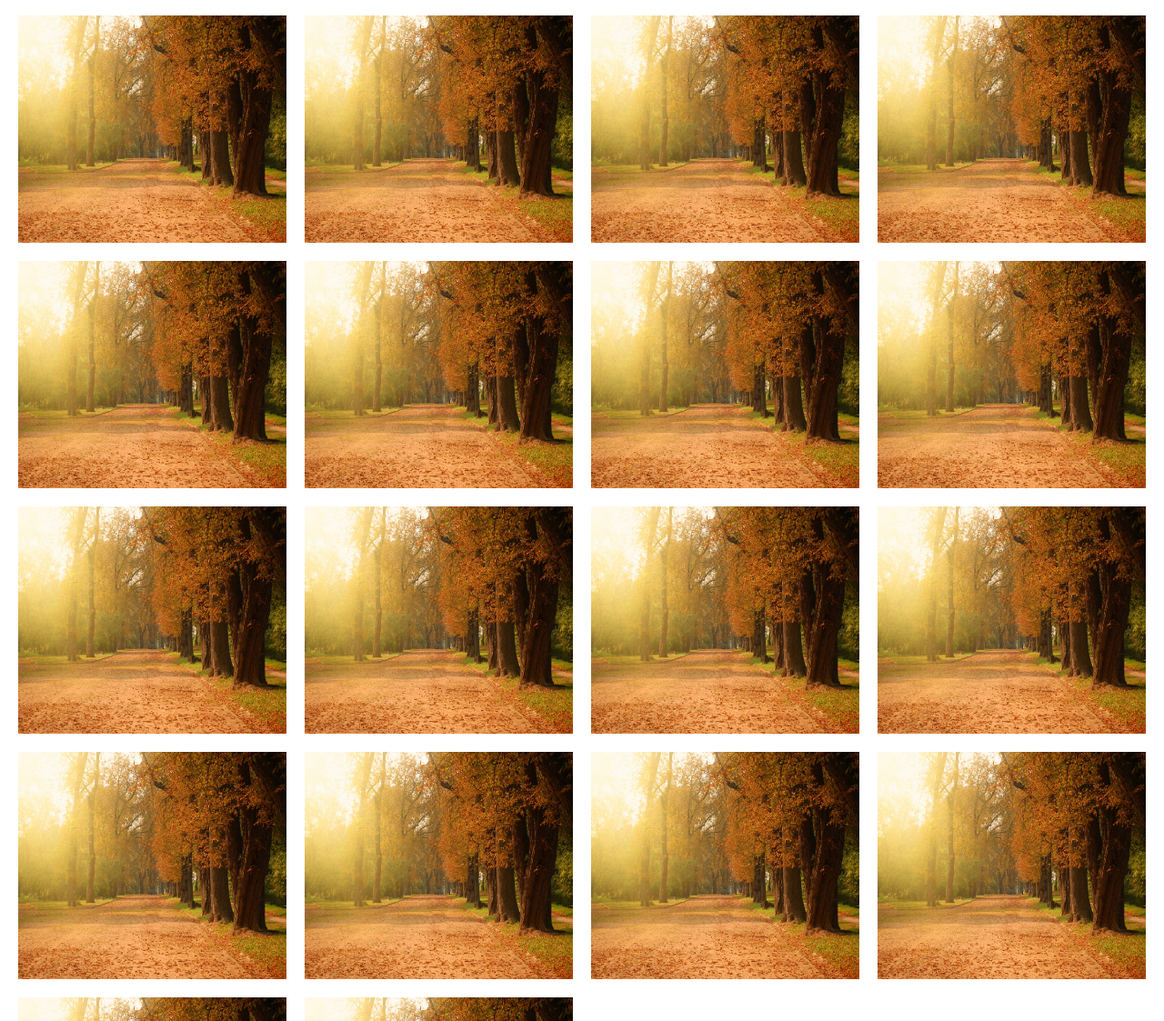
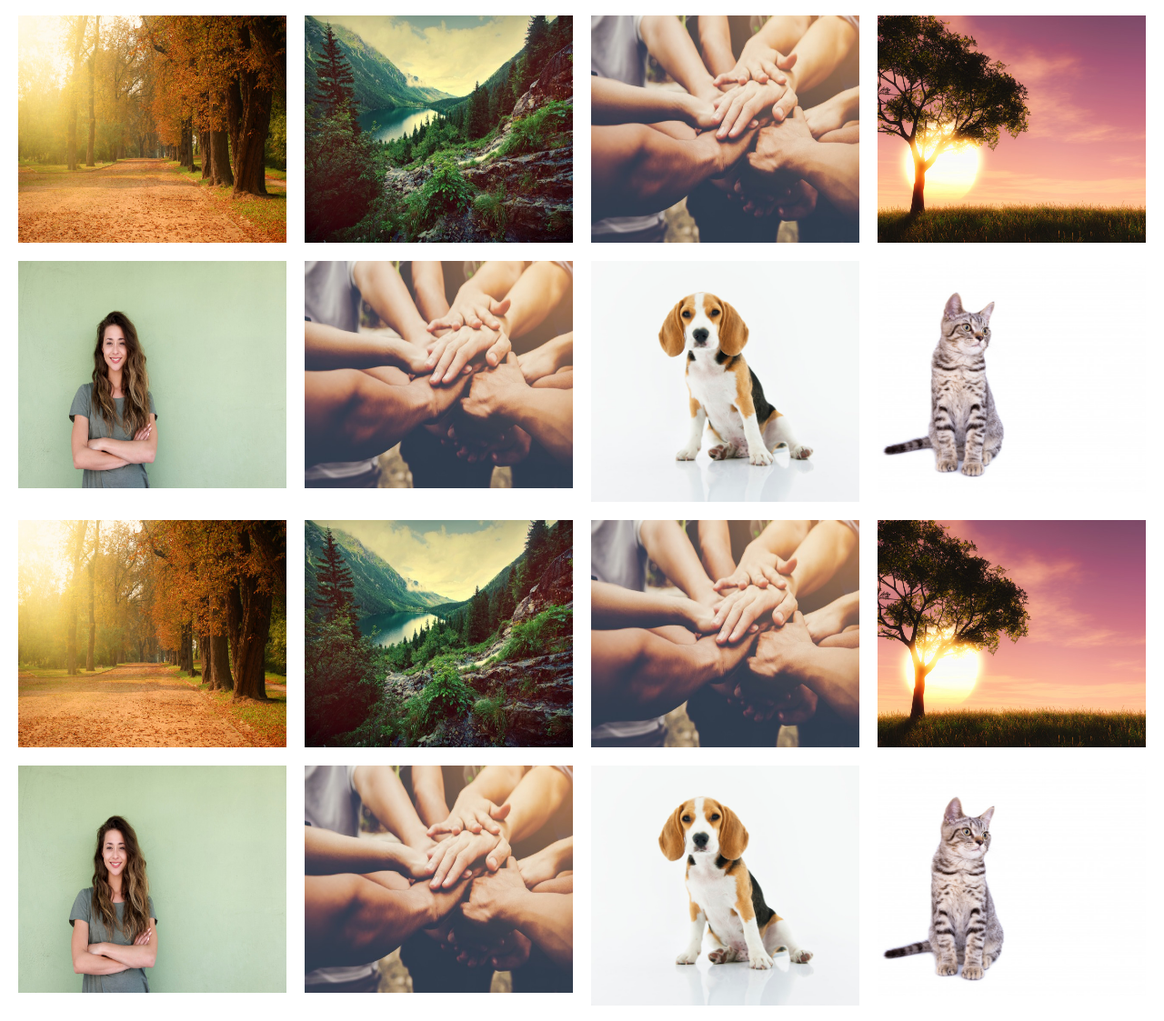
Before and after one commit to karolamach/photographer-website, a plain HTML site: page index.html in a window 1280 px wide. Shown: the part 660-1783 px from the top of the page at 91% size. Drawn offline with Linux system fonts and the light colour scheme.

Commit message:
new photos

```diff
--- a/index.html
+++ b/index.html
@@ -56,23 +56,25 @@
         <h1 class="header">Portfolio</h1>
         <div id="portfolio-images">
             <img src="../photographer-website/img/photo1.jpg" alt="">
+            <img src="../photographer-website/img/photo2.jpg" alt="">
+            <img src="../photographer-website/img/photo7.jpg" alt="">
+            <img src="../photographer-website/img/photo4.jpg" alt="">
+            <img src="../photographer-website/img/photo5.jpg" alt="">
+            <img src="../photographer-website/img/photo7.jpg" alt="">
+            <img src="../photographer-website/img/photo8.jpg" alt="">
+            <img src="../photographer-website/img/photo10.jpg" alt="">
             <img src="../photographer-website/img/photo1.jpg" alt="">
+            <img src="../photographer-website/img/photo2.jpg" alt="">
+            <img src="../photographer-website/img/photo7.jpg" alt="">
+            <img src="../photographer-website/img/photo4.jpg" alt="">
+            <img src="../photographer-website/img/photo5.jpg" alt="">
+            <img src="../photographer-website/img/photo7.jpg" alt="">
+            <img src="../photographer-website/img/photo8.jpg" alt="">
+            <img src="../photographer-website/img/photo10.jpg" alt="">
             <img src="../photographer-website/img/photo1.jpg" alt="">
-            <img src="../photographer-website/img/photo1.jpg" alt="">
-            <img src="../photographer-website/img/photo1.jpg" alt="">
-            <img src="../photographer-website/img/photo1.jpg" alt="">
-            <img src="../photographer-website/img/photo1.jpg" alt="">
-            <img src="../photographer-website/img/photo1.jpg" alt="">
-            <img src="../photographer-website/img/photo1.jpg" alt="">
-            <img src="../photographer-website/img/photo1.jpg" alt="">
-            <img src="../photographer-website/img/photo1.jpg" alt="">
-            <img src="../photographer-website/img/photo1.jpg" alt="">
-            <img src="../photographer-website/img/photo1.jpg" alt="">
-            <img src="../photographer-website/img/photo1.jpg" alt="">
-            <img src="../photographer-website/img/photo1.jpg" alt="">
-            <img src="../photographer-website/img/photo1.jpg" alt="">
-            <img src="../photographer-website/img/photo1.jpg" alt="">
-            <img src="../photographer-website/img/photo1.jpg" alt="">
+            <img src="../photographer-website/img/photo2.jpg" alt="">
+            <img src="../photographer-website/img/photo7.jpg" alt="">
+            <img src="../photographer-website/img/photo4.jpg" alt="">
 
 
 
```
